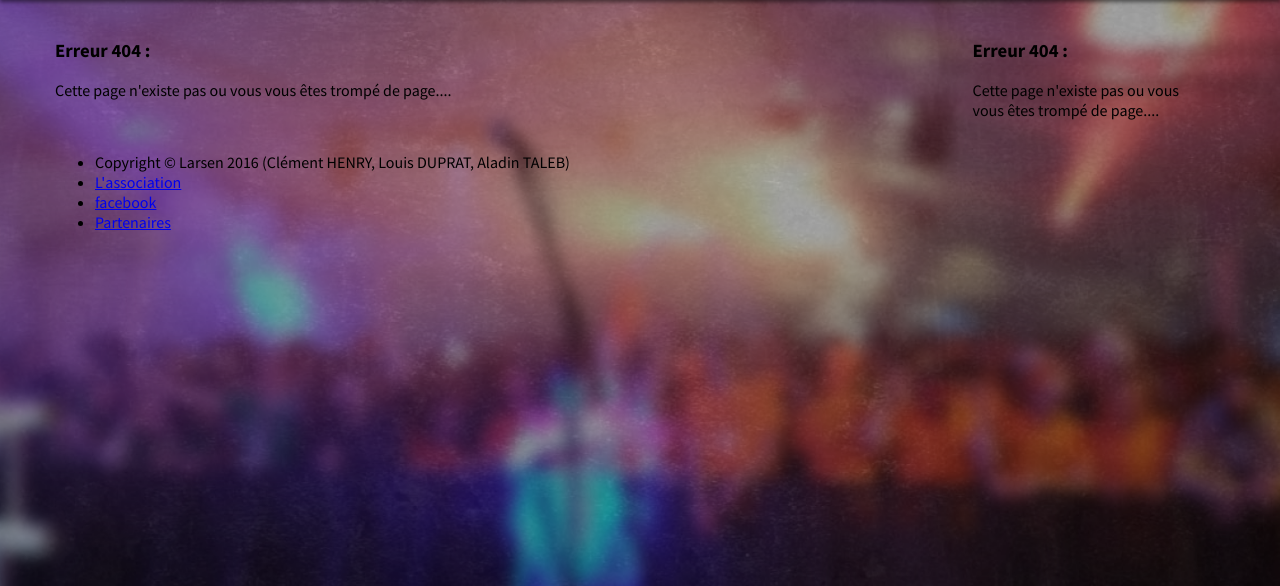
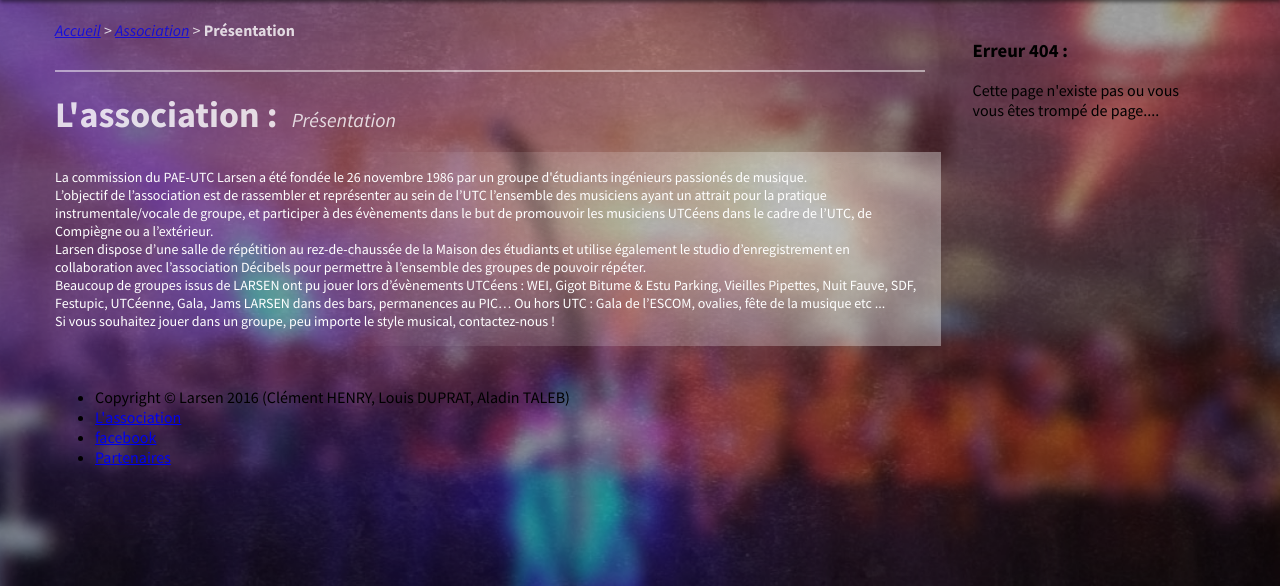
Before and after one commit to AlbertLetoc/LarsenUTC, a PHP site: page /index.php?section=presentation in a window 1280 px wide. Shown: the part 60-646 px from the top of the page. Run offline with PHP 8.4, Linux system fonts and the light colour scheme; some libraries are stand-ins or nearby versions.

Commit message:
Design présentation asso

```diff
--- /dev/null
+++ b/controllers/C_presentation.php
@@ -0,0 +1,3 @@
+<?php
+//appel de la vue
+include_once('./views/presentation.php');
--- a/controllers/C_asso.php
+++ b/controllers/C_trombi.php
@@ -20,4 +20,4 @@ function get_actual_trombi(){
 }
 
 //appel de la vue
-include_once('./views/asso.php');
+include_once('./views/trombi.php');
--- a/style/css/app.css
+++ b/style/css/app.css
@@ -508,12 +509,17 @@ body {
 }
 .title {
     margin-bottom: 15px;
+    opacity: 0.8;
+    color: #ffffff;
+    font-size: 1.25em;
+    font-style: italic;
 }
 .title h1 {
-    opacity: 0.8;
-    color: #ffffff;
-    font-size: 2.25em;
+    font-size: 1.8em;
     margin: 0;
+    display: inline;
+    font-style: normal;
+    margin-right: 10px;
 }
 
 .nav {
@@ -617,6 +623,35 @@ body {
     line-height: 60px;
 }
 
+.links {
+    /*font-weight: bold;*/
+    font-size: 1em;
+    opacity: 0.8;
+    color: #ffffff;
+    margin-bottom: 30px;
+}
+
+.links a {
+    font-style: italic;
+    font-weight: 500;
+    text-decoration: underline;
+}
+
+.links a:visited {
+    color: #ffffff;
+    text-decoration: underline;
+}
+
+.links a:hover {
+    color: #ffffff;
+    text-decoration: underline;
+}
+
+.links a:focus {
+    color: #ffffff;
+    text-decoration: underline;
+}
+
 .carousel {
     height: 250px;
     background: #ffffff;
@@ -624,16 +659,16 @@ body {
     margin-bottom: 30px;
 }
 
-.news {
+.card {
     margin-bottom: 25px;
     color: #ffffff;
 }
 
-.news-title {
+.card-title {
     height: 50px;
 }
 
-.news-title h3 {
+.card-title h3 {
     margin: 0;
     position: relative;
     vertical-align: middle;
@@ -705,18 +740,18 @@ body {
     align-content: center;
 }
 
-.news-content {
+.card-content {
     font-size: 0.875em;
     padding-top: 1rem;
     padding-bottom: 1rem;
-    background-image: linear-gradient(to right, rgba(255, 255, 255, 0), rgba(255, 255, 255, 0), rgba(255, 255, 255, 0.20), rgba(255, 255, 255, 0.36))
+    background-image: linear-gradient(to right, rgba(255, 255, 255, 0), rgba(255, 255, 255, 0), rgba(255, 255, 255, 0.20), rgba(255, 255, 255, 0.36));
 }
 
-.news-author {
+.card-author {
     position: relative;
 }
 
-.news-author-img > img {
+.card-author-img > img {
     width: 44px;
     border: 2px solid white;
     transform: rotate(-9deg);
--- /dev/null
+++ b/views/presentation.php
@@ -0,0 +1,23 @@
+<div class="row links">
+	<div class="col-md-12">
+		<a href="/larsenUTC/">Accueil</a> > <a href="#">Association</a> > <b>Présentation</b>
+	</div>
+</div>
+<div class="splitter">
+</div>
+<div class="row title">
+	<div class="col-md-12">
+		<h1>L'association :</h1> Présentation
+	</div>
+</div>
+<div class="card row">
+	<div class="card-content col-md-12">
+		La commission du PAE-UTC Larsen a été fondée le 26 novembre 1986 par un groupe d'étudiants ingénieurs passionés de musique. <br/>
+		L’objectif de l’association est de rassembler et représenter au sein de l’UTC l’ensemble des musiciens ayant un attrait pour la pratique instrumentale/vocale de groupe, et participer à des évènements dans le but de promouvoir les musiciens UTCéens dans le cadre de l’UTC, de Compiègne ou a l’extérieur.<br />
+		Larsen dispose d’une salle de répétition au rez-de-chaussée de la Maison des étudiants et utilise également le studio d’enregistrement en collaboration avec l’association Décibels pour permettre à l’ensemble des groupes de pouvoir répéter.<br />
+
+		Beaucoup de groupes issus de LARSEN ont pu jouer lors d’évènements UTCéens : WEI, Gigot Bitume & Estu Parking, Vieilles Pipettes, Nuit Fauve, SDF, Festupic, UTCéenne, Gala, Jams LARSEN dans des bars, permanences au PIC… Ou hors UTC : Gala de l’ESCOM, ovalies, fête de la musique etc ...<br />
+
+		Si vous souhaitez jouer dans un groupe, peu importe le style musical, contactez-nous !
+	</div>
+</div>
```
Also changed, not shown: other parts of style/css/app.css (+13 -12 lines), views/asso.php (deleted, +0 -37 lines), views/blog.php (+8 -8 lines), views/trombi.php (added, +16 -0 lines).
